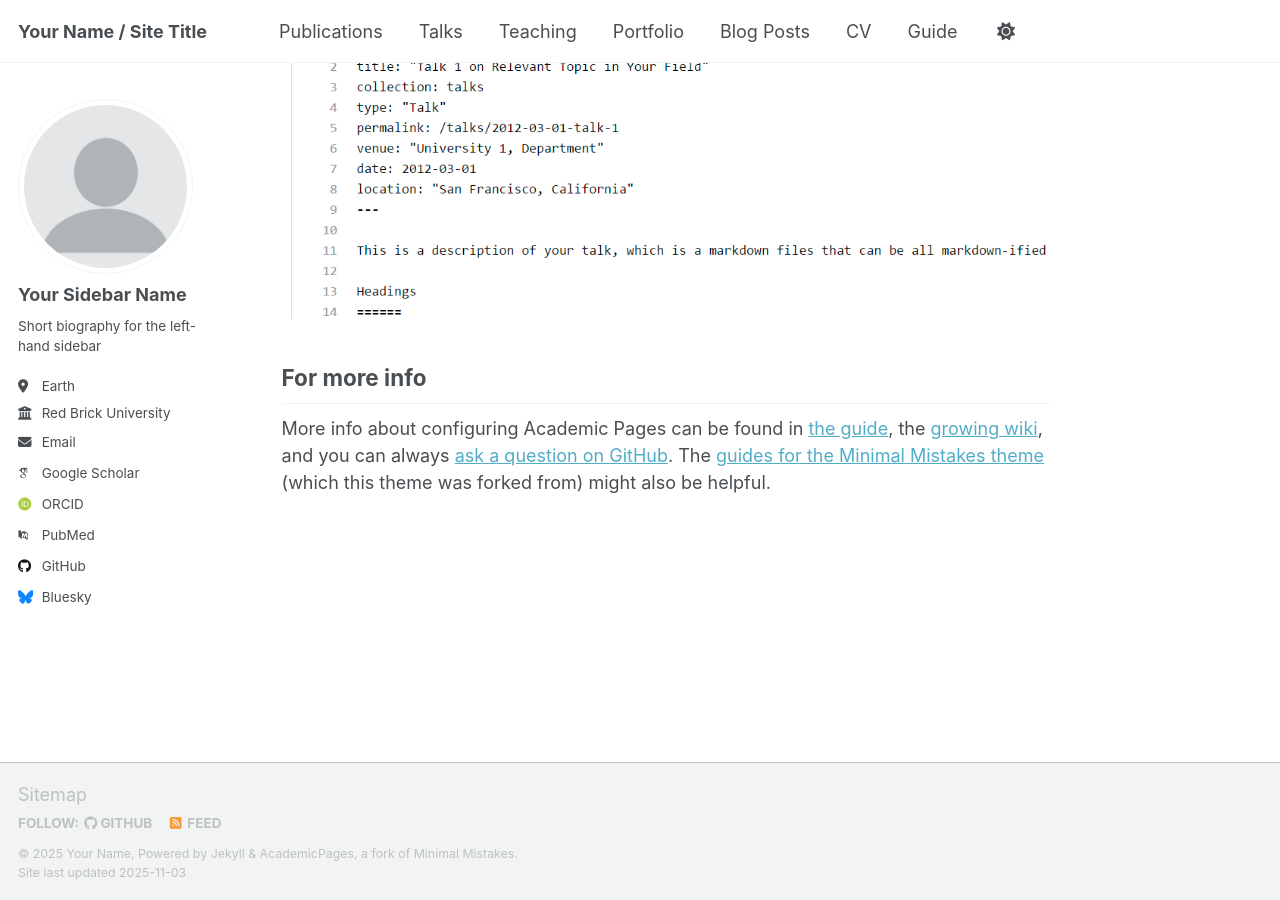
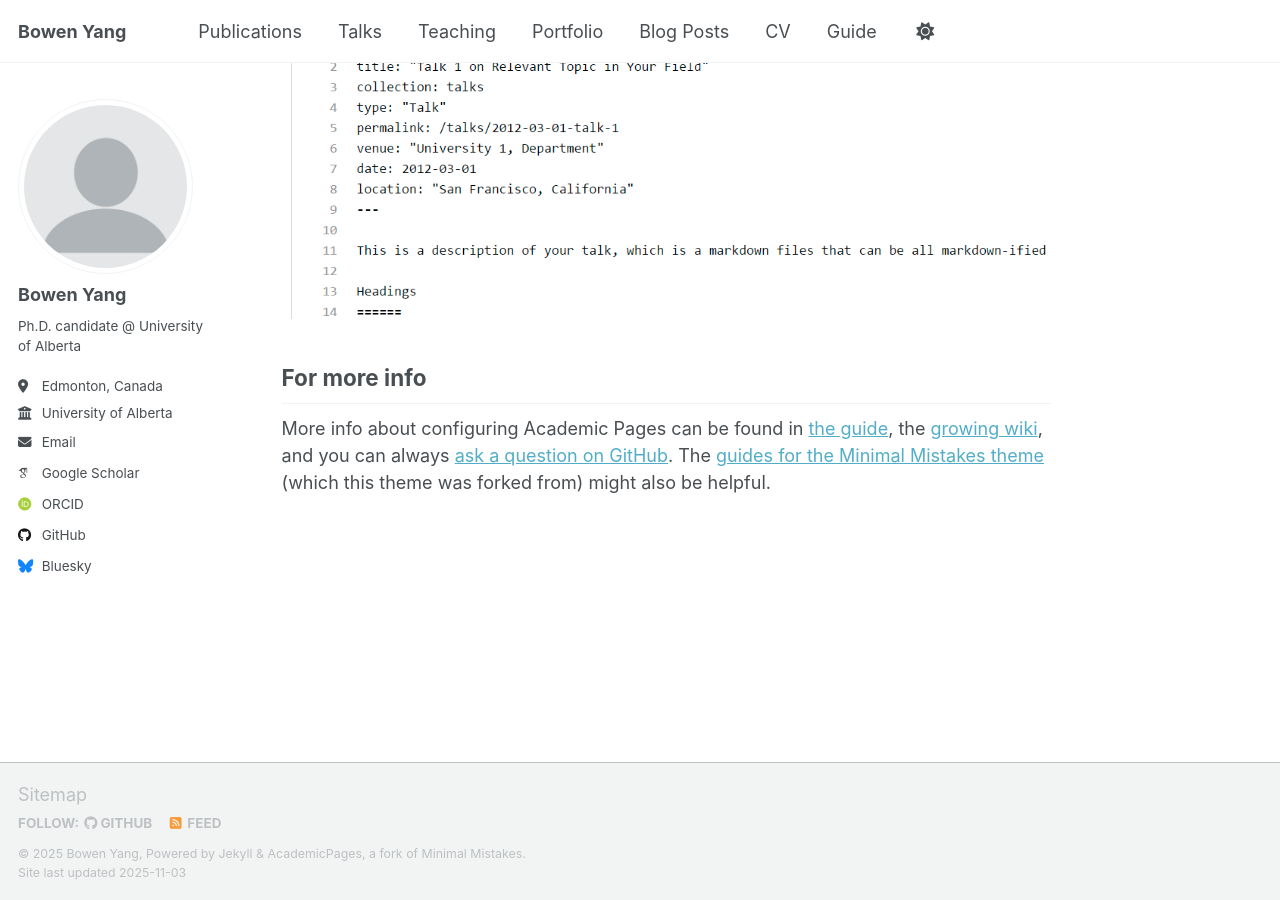
Before and after one commit to BowenYang-Engineering/BowenYang-Engineering.github.io, a Jekyll site: the page built from _pages/about.md, in a window 1280 px wide and 900 px high, scrolled down 2880 px. Built offline with Jekyll 4.4.1, drawn with Linux system fonts in a browser that asks for light colours; some web fonts are replaced; a script that is not in the unit is left out.

Commit message:
Update _config.yml

```diff
--- a/_config.yml
+++ b/_config.yml
@@ -9,14 +9,14 @@
 # Basic Site Settings
 locale                   : "en-US"
 site_theme               : "default" # Currently available options are "default", "air"
-title                    : "Your Name / Site Title"
+title                    : "Bowen Yang"
 title_separator          : "-"
-name                     : &name "Your Name"
+name                     : &name "Bowen Yang"
 description              : &description "Your Name's academic portfolio"   # Update this with a general description of your site, this is the default if not overridden by a page
-url                      : https://academicpages.github.io # The base hostname & protocol for your site e.g. "https://[your GitHub username].github.io",
+url                      : https://academicpages.github.io # The base hostname & protocol for your site e.g. "https://BowenYang-Engineering.github.io",
                                                            # or if you already have some other page hosted on Github then use "https://[your GitHub username].github.io/[Your Repo Name]"
 baseurl                  : "" # the subpath of your site, e.g. "/blog"
-repository               : "academicpages/academicpages.github.io"
+repository               : "BowenYang-Engineering/BowenYang-Engineering.github.io"
 
 # Site Author - The following control what appear as part of the author content on the side bar.
 #               If a field is blank the icon and link will not appear, otherwise it will be shown.
@@ -24,23 +24,21 @@ repository               : "academicpages/academicpages.github.io"
 author:
   # Biographic information
   avatar           : "profile.png"
-  name             : "Your Sidebar Name"
-  pronouns         : # example: "she/her"
-  bio              : "Short biography for the left-hand sidebar"
-  location         : "Earth"
-  employer         : "Red Brick University"
+  name             : "Bowen Yang"
+  pronouns         : # example: "He/him"
+  bio              : "Ph.D. candidate @ University of Alberta"
+  location         : "Edmonton, Canada"
+  employer         : "University of Alberta"
   uri              : # URL
-  email            : "none@example.org"
+  email            : "by1@ualberta.ca"
 
   # Academic websites
   academia         : # URL
   arxiv            : # URL - Update with the correct link to your profile
-  googlescholar    : "https://scholar.google.com/citations?user=PS_CX0AAAAAJ"
+  googlescholar    : "https://scholar.google.com/citations?user=yxH6_1QAAAAJ&hl=en"
   inspire-hep      : # URL
   impactstory      : # URL
   orcid            : "https://orcid.org/yourorcidurl"
-  semantic         : # URL
-  pubmed           : "https://www.ncbi.nlm.nih.gov/pubmed/?term=john+snow"
   researchgate     : # URL
   scopus           : # URL
 
```
